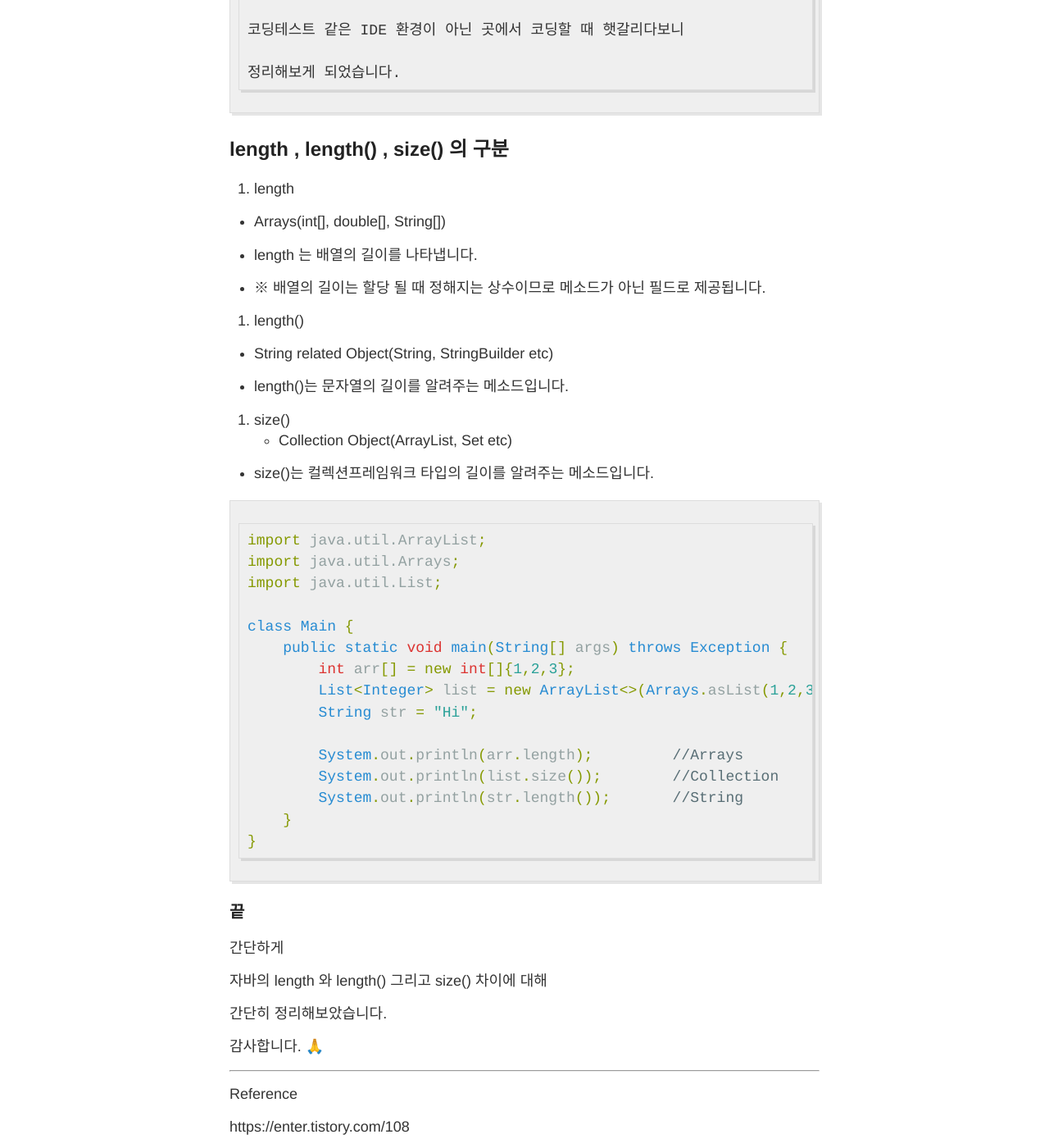
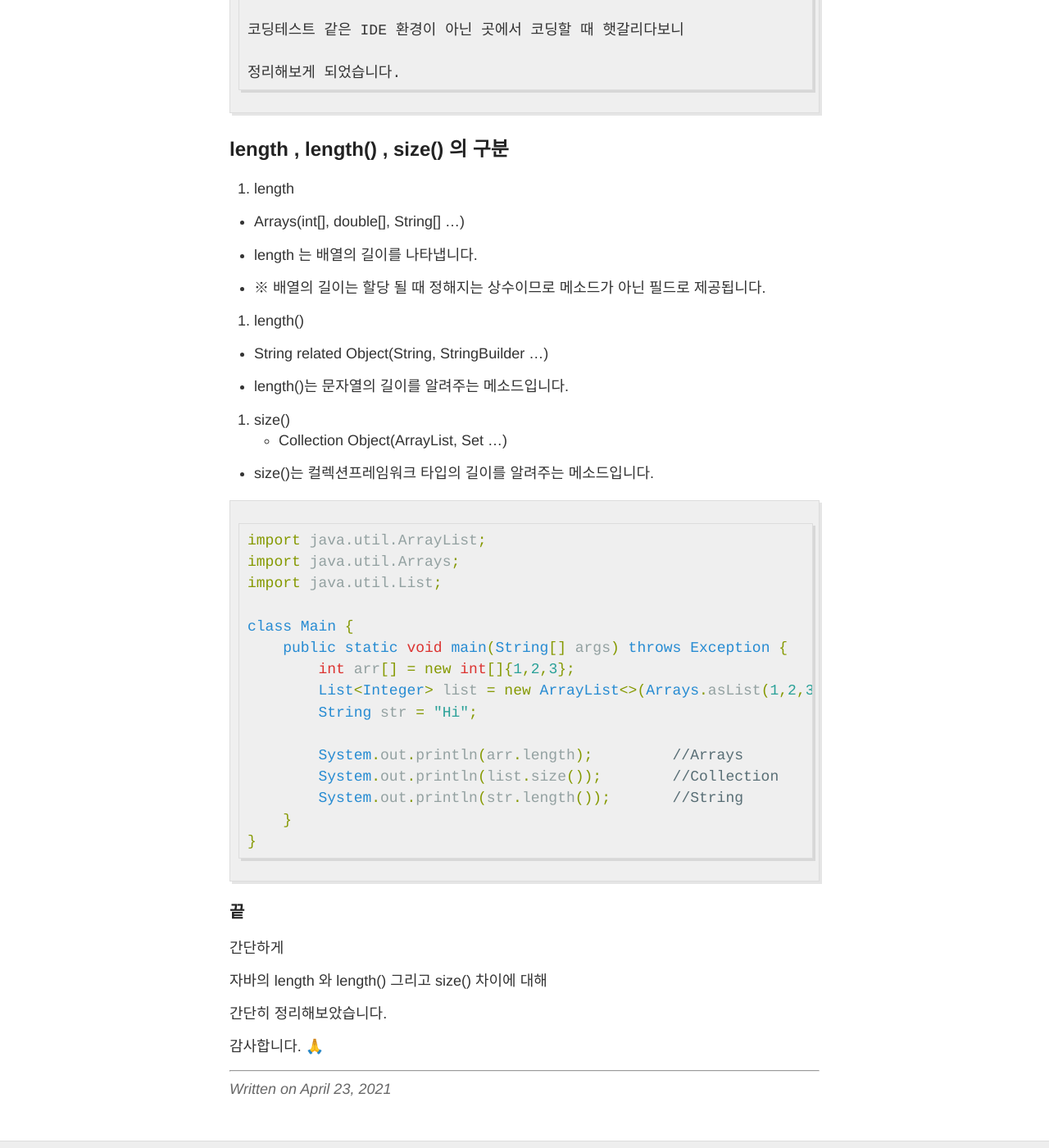
Before and after one commit to mks502/mks502.github.io, a Jekyll site: the page built from _posts/2021-4-23-theory-java-array-length-string-length-collection-size.md, in a window 1280 px wide and 1400 px high, scrolled down 587 px. Shown: the whole window at 82% size. Built offline with Jekyll 4.4.1, drawn with Linux system fonts in a browser that asks for light colours.

Commit message:
Update java length ,length() ,size() 차이

```diff
--- a/_posts/2021-4-23-theory-java-array-length-string-length-collection-size.md
+++ b/_posts/2021-4-23-theory-java-array-length-string-length-collection-size.md
@@ -25,7 +25,7 @@ tags: [theory, java, inheritance]
 
 1. length
 
- - Arrays(int[], double[], String[])
+ - Arrays(int[], double[], String[] ...)
 
  - length 는 배열의 길이를 나타냅니다.
 
@@ -33,12 +33,12 @@ tags: [theory, java, inheritance]
 
 2. length()
 
- - String related Object(String, StringBuilder etc)
+ - String related Object(String, StringBuilder ...)
 
  - length()는 문자열의 길이를 알려주는 메소드입니다.
 
 3. size()
- - Collection Object(ArrayList, Set etc)
+ - Collection Object(ArrayList, Set ...)
 
  - size()는 컬렉션프레임워크 타입의 길이를 알려주는 메소드입니다.
 
@@ -72,7 +72,3 @@ class Main {
 감사합니다. 🙏
 
 -------------------------------------------------
-
-Reference
-
-https://enter.tistory.com/108
```
